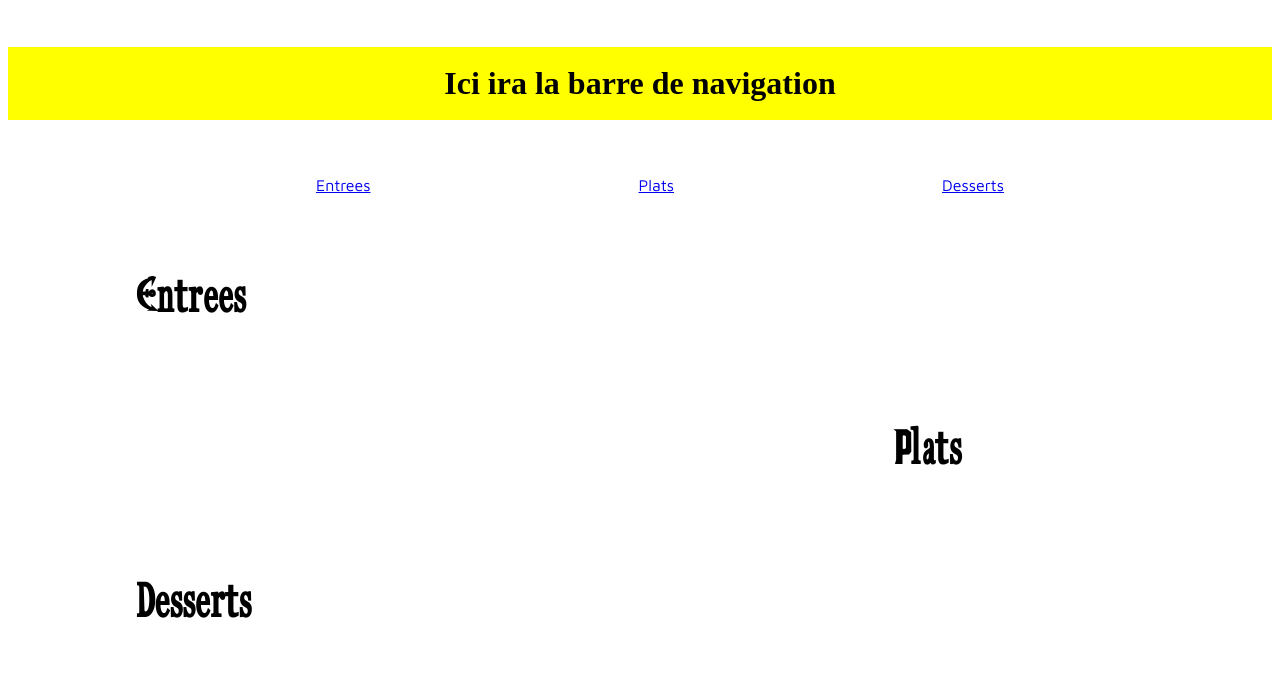
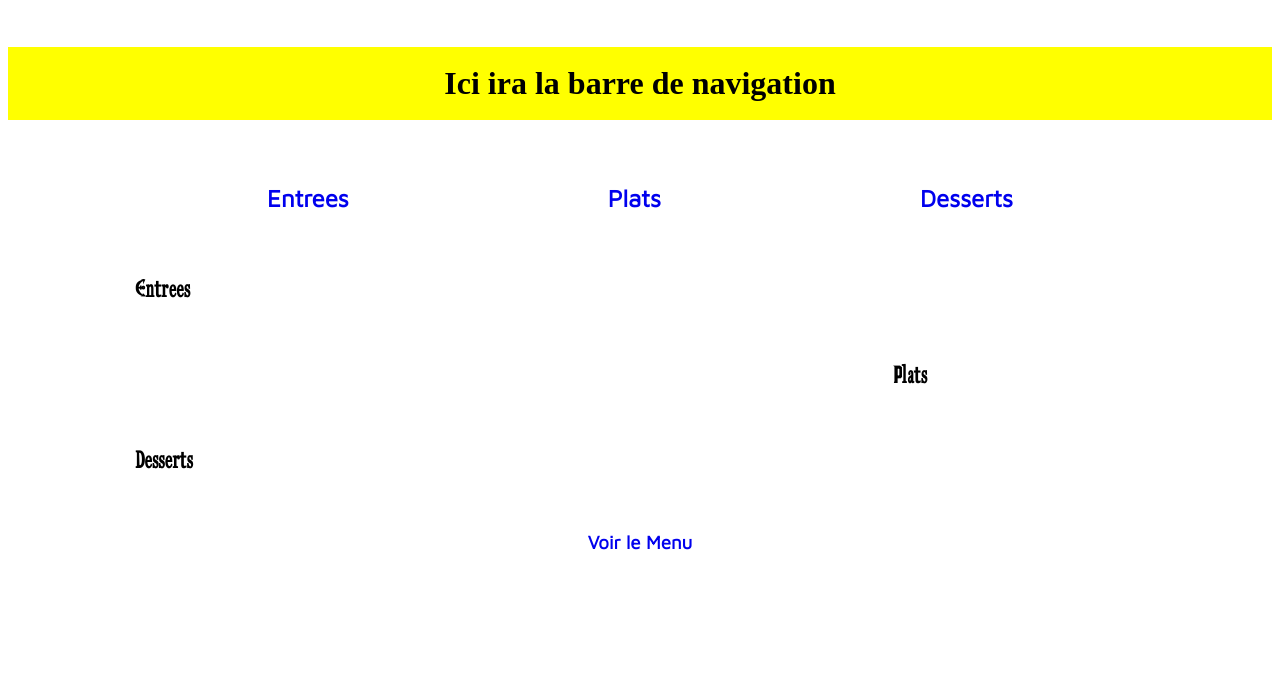
Before and after one commit to yoyodes1000/Projet-Resto-Baratie, a PHP site: page /MenusTest.php in a window 1280 px wide. Shown: the top 693 px of the page. Run offline with PHP 8.4, Linux system fonts and the light colour scheme.

Commit message:
Modifs Menus

```diff
--- a/MenusTest.php
+++ b/MenusTest.php
@@ -21,9 +21,9 @@
     <h1>Ici ira la barre de navigation</h1>
     <br>
 <ul>
-<li><a href="#Starters">Entrees</a></li>
-<li><a href="#Dishes">Plats</a></li>
-<li><a href="#Desserts">Desserts</a></li>
+    <li><a href="#Starters">Entrees</a></li>
+    <li><a href="#Dishes">Plats</a></li>
+    <li><a href="#Desserts">Desserts</a></li>
 </ul> <br>
 
 
@@ -40,6 +40,8 @@
 <h2 id="Desserts">Desserts</h2><br>
 
 
+<h3><a href="LA_CARTE.pdf" target="_blank">Voir le Menu</a></h3>
+
 
 </body>
 </html>
--- a/assets/css/MenusTest.css
+++ b/assets/css/MenusTest.css
@@ -7,7 +7,7 @@
 
 :root {
 --fontOnePiece: "onePieceFont";
---font-title: 3rem;
+--font-title: 1.5rem;
 --font-text-content: "Maven Pro"
 }
 
@@ -20,10 +20,24 @@ h1 {
 /* Liste ancrées dans le contenu texte */
 ul {
 display:flex;
+color:black;
 justify-content: space-evenly;
-align-items: center;
 list-style: none;
-font-family: var(--font-text-content);
+font-weight: bold;
+font-size: var(--font-title);
+font-family: var(--fontOnePiece);
+padding: 0;
+}
+
+
+@media screen and (min-width: 780px) and (max-width: 979px) {
+    .ul, #Starters, #Dishes, #Desserts {
+        font-size: 3rem;
+
+    }
+}
+ul>li>a {
+    text-decoration: none;
 }
 
 
@@ -44,3 +58,10 @@ font-family: var(--font-text-content);
     font-size: var(--font-title);
     text-indent: 10%;
 }
+
+
+h3, a {
+    font-family: var(--font-text-content);
+    text-decoration: none;
+    text-align: center;
+}
```
Also changed, not shown: assets/Images/misoSoup.jpg (added), 2 other files.
